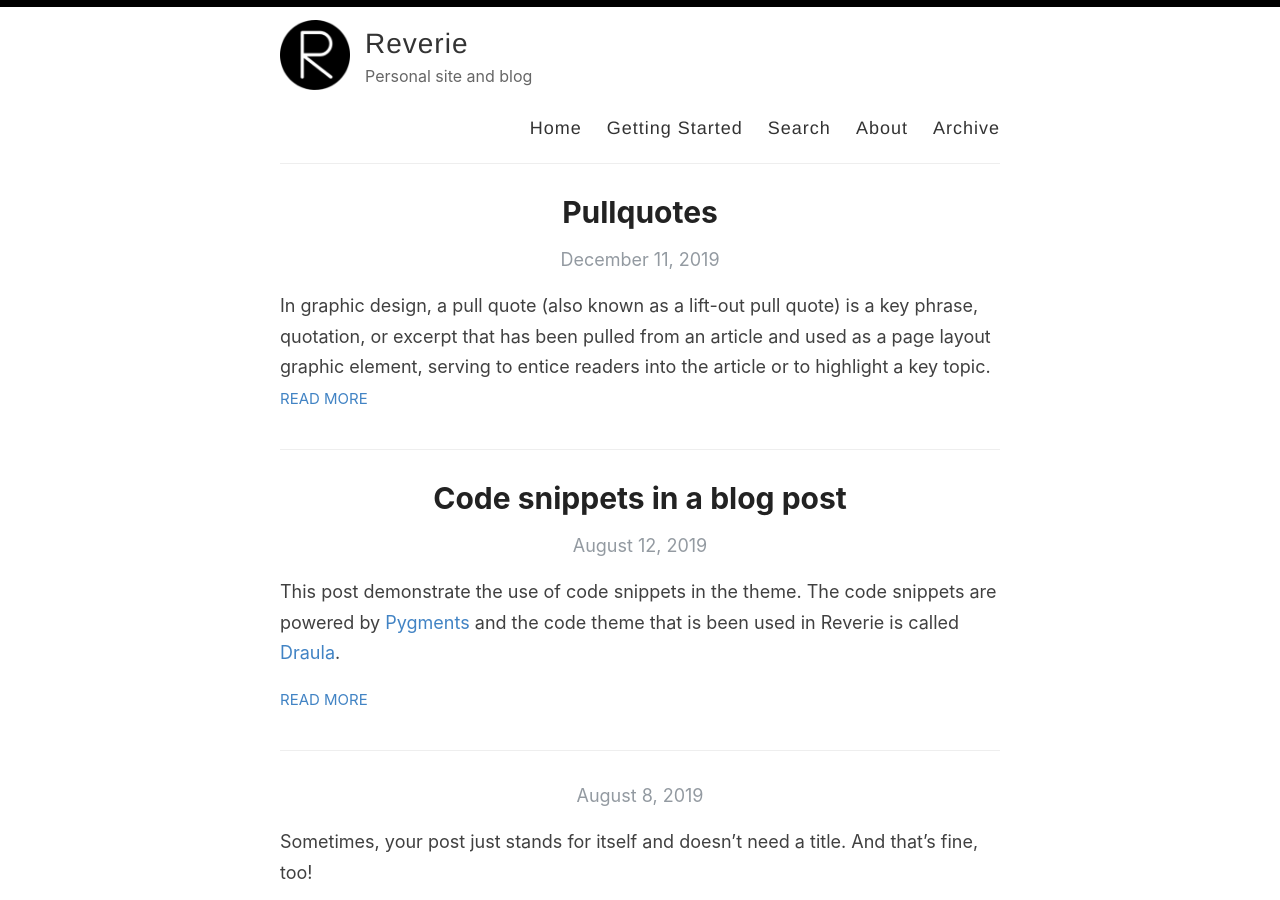
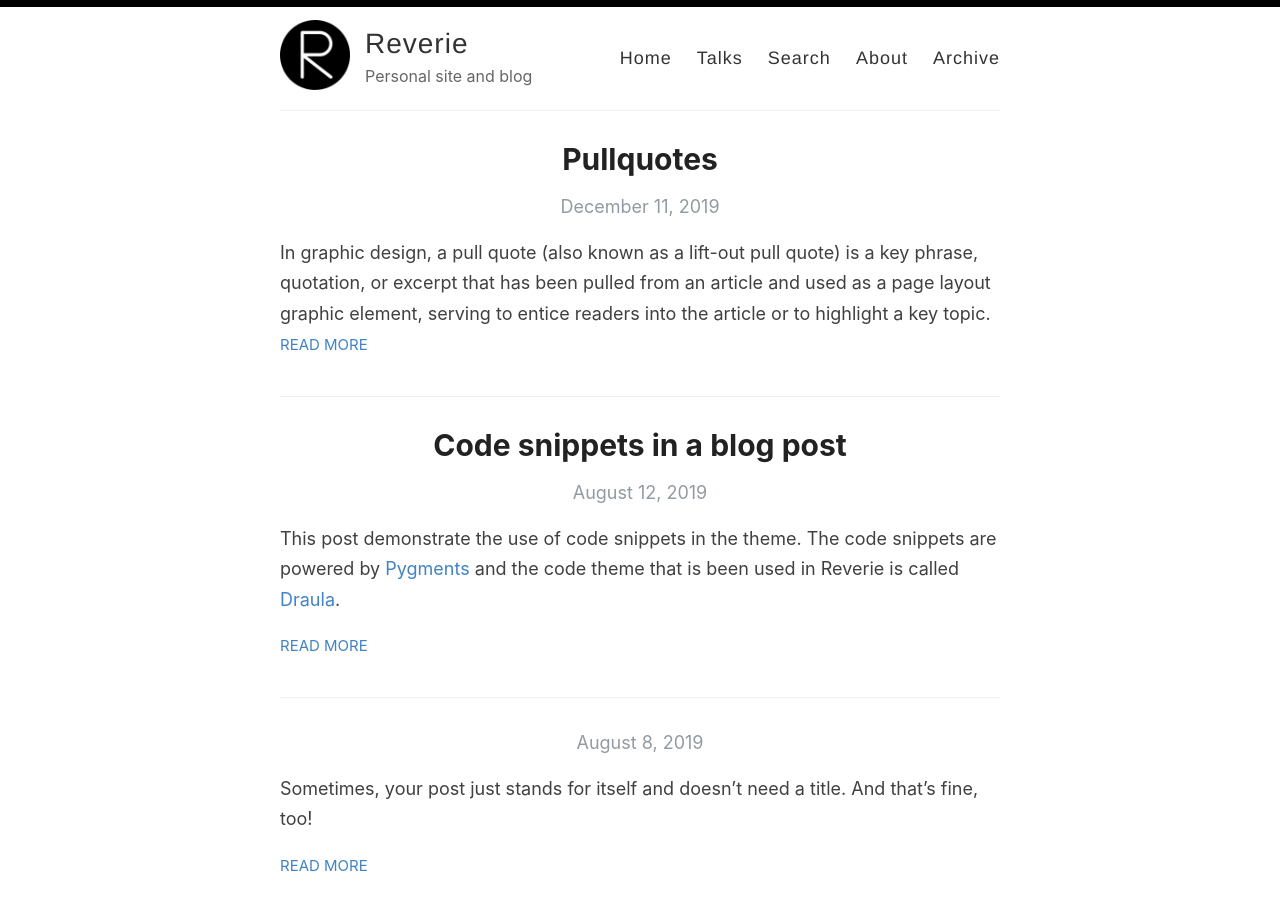
Before and after one commit to kimdhamilton/kimdhamilton.github.io, a Jekyll site: the page built from index.html, in a window 1280 px wide and 900 px high. Built offline with Jekyll 4.4.1, drawn with Linux system fonts in a browser that asks for light colours; the list of posts is cut into pages by our own code.

Commit message:
Update default.html

```diff
--- a/_layouts/default.html
+++ b/_layouts/default.html
@@ -29,7 +29,7 @@
 
             <nav>
               <a href="{{ site.baseurl }}/">Home</a>
-              <a href="{{ site.baseurl }}/getting-started">Getting Started</a>
+              <a href="{{ site.baseurl }}/talks">Talks</a>
               <a href="{{ site.baseurl }}/search">Search</a>
               <a href="{{ site.baseurl }}/about">About</a>
               <a href="{{ site.baseurl }}/archive">Archive</a>
```
